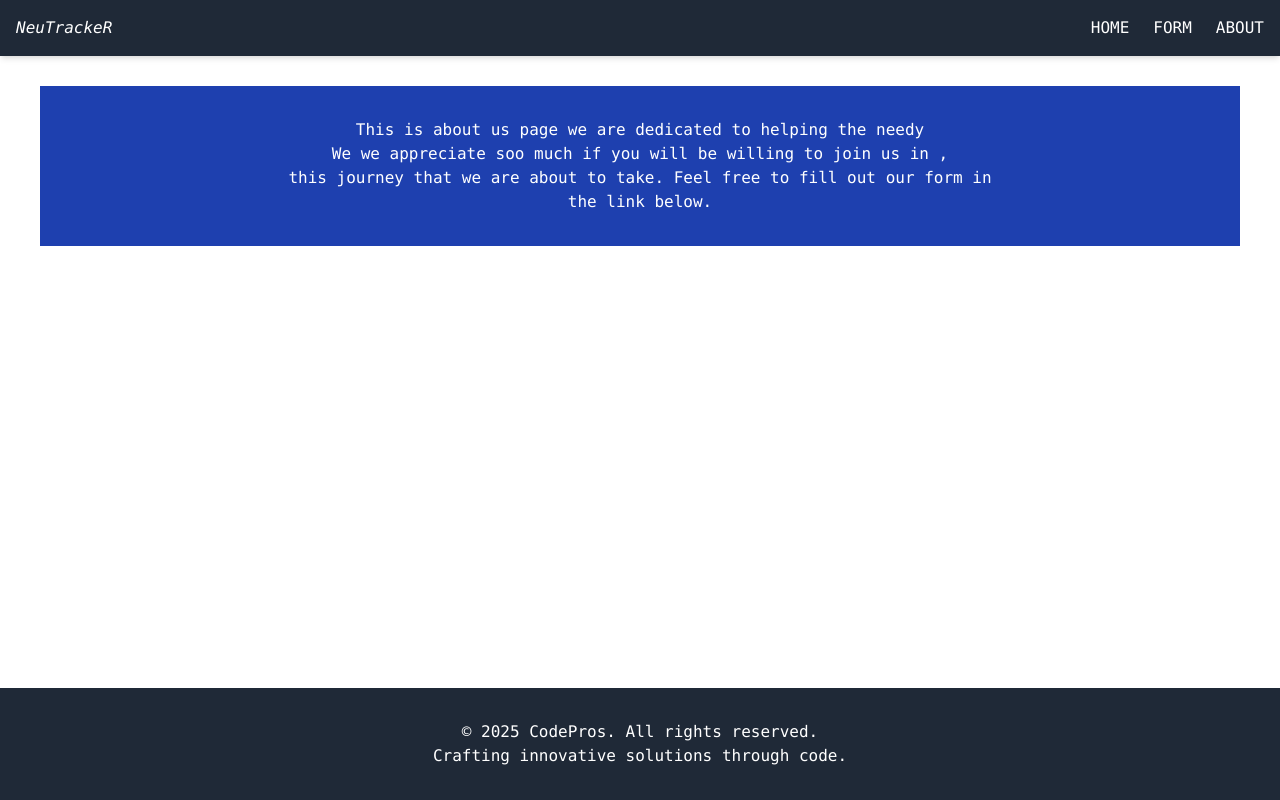
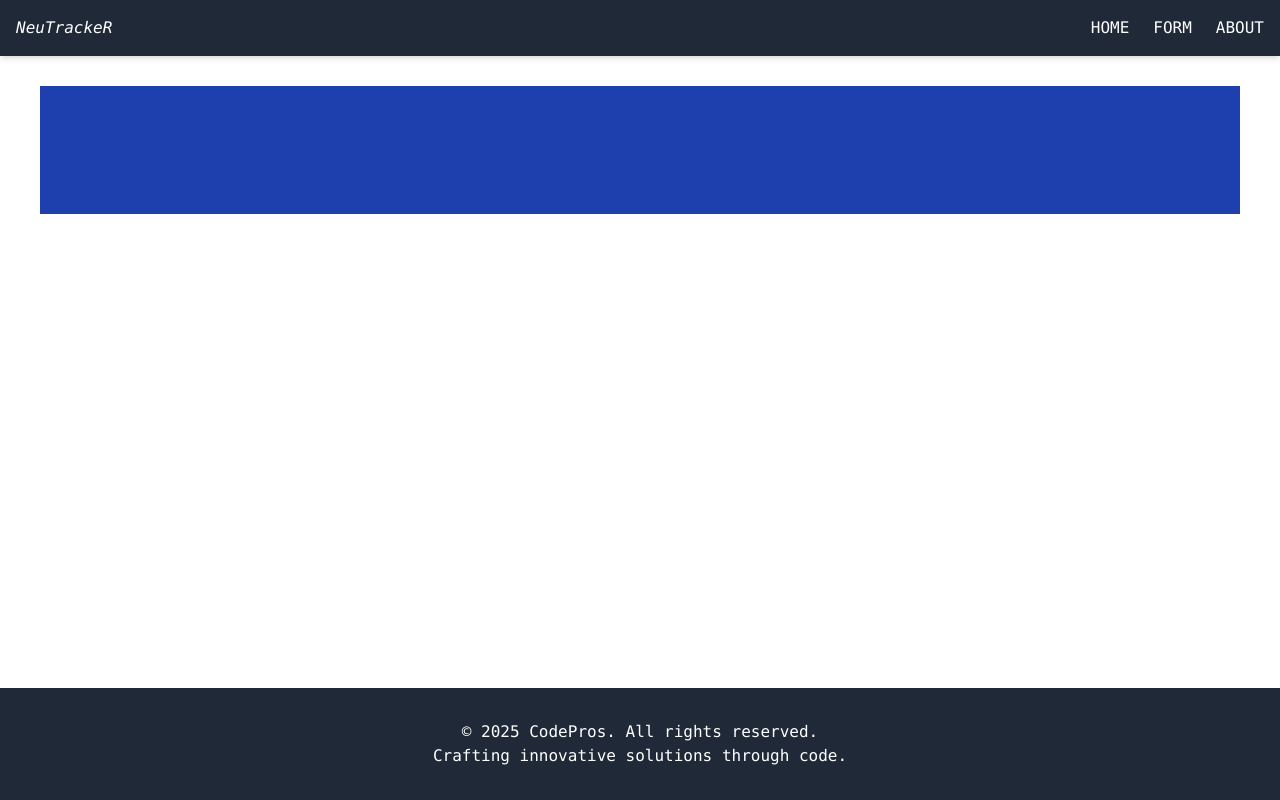
Before and after one commit to daganeabdul/Nutrition-meter-application, a React (Create React App) app: page /about in a window 1280 px wide. Built offline with nearby package versions, Linux system fonts and the light colour scheme; data requests are answered from the project's data file.

Commit message:
Imports the Link component

```diff
--- a/src/Pages/About.js
+++ b/src/Pages/About.js
@@ -1,11 +1,9 @@
+import { Link } from "react-router-dom";
+
 export default function About() {
     return (
-        <div>
-            <h1>This is about us page we are dedicated to helping the needy <br />
-            We we appreciate soo much if you will be willing to join us in , <br />
-            this journey that we are about to take. Feel free to fill out our  form in <br />
-            the link below.
-            </h1>
+        <div className="max-w-3xl mx-auto px-4 py-8 text-center">
+
         </div>
-    )
+    );
 }
--- a/src/Pages/Home.js
+++ b/src/Pages/Home.js
@@ -1,9 +1,15 @@
+import { Link } from "react-router-dom";
+
 export default function Home() {
     return (
         <div className="text-center">
            <h1 className="text-4xl font-bold mb-6 text-blue-300">
             Welcome to <span className="text-white">NeuTrackeR</span>
            </h1>
+            <p className="text-4xl font-bold mb-6 text-blue-300">
+            You wanna get in shape? Dont! worry  we gat you.
+           </p>
+
            <div className="max-w-2xl mx-auto mb-10">
             <div className="flex flex-col space-y-4 max-w-md mx-auto">
                 <a
```
